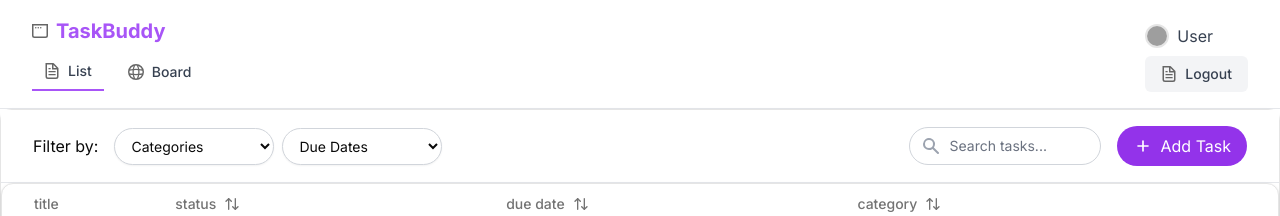
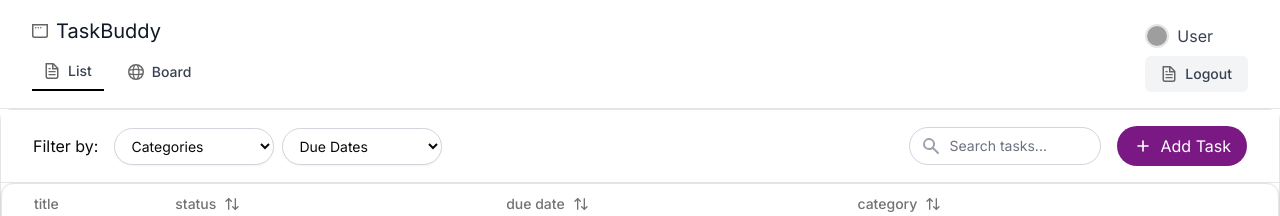
Before and after one commit to jugunu-21/Task_Buddy, a Next.js app: page / in a window 1280 px wide. Shown: the top 216 px of the page. Built offline with nearby package versions, Linux system fonts and the light colour scheme; no server answers; grey boxes are pictures that could not be loaded.

Commit message:
make the buttons aligned

```diff
--- a/app/layout.tsx
+++ b/app/layout.tsx
@@ -1,6 +1,7 @@
 import type { Metadata } from "next";
 import { Inter } from 'next/font/google';
 import './globals.css';
+import { Toaster } from "react-hot-toast";
 const inter = Inter({ subsets: ['latin'] });
 export const metadata: Metadata = {
   title: "TaskBuddy",
@@ -15,6 +16,7 @@ export default function RootLayout({
     <html lang="en">
       <body className={inter.className}>
       {children}
+      <Toaster />
       </body>
     </html>
   );
--- a/app/signin/page.tsx
+++ b/app/signin/page.tsx
@@ -48,7 +48,7 @@ export default function SignIn() {
             <button
               onClick={handleGoogleSignIn}
               disabled={isLoading}
-              className=" bg-black flex items-center justify-center gap-3 w-full  text-white px-6 py-6 rounded-3xl hover:bg-gray-100 transition-colors disabled:opacity-50 disabled:cursor-not-allowed border border-gray-200"
+              className=" bg-black flex items-center justify-center gap-3 w-full  text-white px-6 py-6 rounded-3xl  border border-gray-200"
               aria-label="Sign in with Google"
             >
               <Image
--- a/components/FiltersAndSearch.tsx
+++ b/components/FiltersAndSearch.tsx
@@ -76,7 +76,7 @@ export default function FiltersAndSearch({
             onClick={ONCLICKBUTTON}
             type="button"
             suppressHydrationWarning
-            className="ml-auto order-1 sm:order-3 px-4 py-2 bg-purple-600 text-white rounded-3xl hover:bg-purple-700 focus:outline-none focus:ring-2 focus:ring-purple-500 focus:ring-opacity-50 transition-colors duration-200 flex items-center gap-2"
+            className="ml-auto order-1 sm:order-3 px-4 py-2 bg-[#7B1984] text-white rounded-3xl hover:bg-[#792880] focus:outline-none focus:ring-2 focus:ring-purple-500 focus:ring-opacity-50 transition-colors duration-200 flex items-center gap-2"
           >
             <svg
               className="w-5 h-5"
--- a/components/Header.tsx
+++ b/components/Header.tsx
@@ -54,19 +54,19 @@ const dispatch=useDispatch()
               height={16}
               priority={true}
             />
-            <span className="text-purple-500 text-xl font-bold">TaskBuddy</span>
+            <span className=" text-xl text-gray-900 ">TaskBuddy</span>
           </div>
           <div className="hidden sm:flex items-center space-x-3 mt-2">
             <button
               onClick={() => setViewMode('list')}
-              className={`px-3 py-2 text-sm font-medium text-gray-700 ${viewMode === 'list' ? 'border-b-2 border-purple-500' : ''} hover:border-b-2 hover:border-purple-500 focus:outline-none focus:bg-gray-100 focus:border-b-2 focus:border-purple-500 flex items-center gap-2`}
+              className={`px-3 py-2 text-sm font-medium  text-gray-700 ${viewMode === 'list' ? 'border-b-2 border-black' : ''} hover:border-b-2  focus:outline-none focus:bg-gray-100 focus:border-b-2  flex items-center gap-2`}
             >
               <Image src="/file.svg" alt="List Icon" width={16} height={16} priority={true} />
               List
             </button>
             <button
               onClick={() => setViewMode('board')}
-              className={`px-3 py-2 text-sm font-medium text-gray-700 ${viewMode === 'board' ? 'border-b-2 border-purple-500' : ''} hover:border-b-2 hover:border-purple-500 focus:outline-none focus:bg-gray-100  focus:border-b-2 focus:border-purple-500 flex items-center gap-2`}
+              className={`px-3 py-2 text-sm font-medium text-gray-700 ${viewMode === 'board' ? 'border-b-2 border-black' : ''} hover:border-b-2  focus:outline-none focus:bg-gray-100  focus:border-b-2  flex items-center gap-2`}
             >
               <Image src="/globe.svg" alt="Board Icon" width={16} height={16} priority={true} />
               Board
--- a/components/todos/add-todos-form.tsx
+++ b/components/todos/add-todos-form.tsx
@@ -166,7 +166,7 @@ export function CardWithForm({ sheetOpen, setSheetOpen, dispatch }: { dispatch:
             </CardContent>
             <CardFooter className="flex justify-between">
                 <AlertDialogCancel>Cancel</AlertDialogCancel>
-                <Button onClick={handleSubmit}>Create task</Button>
+                <Button onClick={handleSubmit} className="bg-[#7B1984] hover:bg-[#77397d]">Create task</Button>
             </CardFooter>
         </Card>
         </form>
--- a/components/todos/todoslist-table.tsx
+++ b/components/todos/todoslist-table.tsx
@@ -315,7 +315,7 @@ onClick={() => dispatch(deleteTaskAsync (payment.id))}
                                                 <Button
                                                     variant="ghost"
                                                     onClick={() => setShowaddTaskAsyncForm(true)}
-                                                    className="text-xs"
+                                                    className="text-xs  "
                                                     suppressHydrationWarning
                                                 >
                                                     Add Task
@@ -334,7 +334,7 @@ onClick={() => dispatch(deleteTaskAsync (payment.id))}
                                                             onChange={(e) => setNewTaskTitle(e.target.value)}
                                                         />
                                                             <div className='flex-row mt-2'>
-                                                            <Button variant="default" size="sm" onClick={handleaddTaskAsync} className='bg-purple-600 text-white rounded-3xl  hover:bg-purple-700 focus:outline-none focus:ring-2 focus:ring-purple-500 focus:ring-opacity-50 transition-colors duration-200'>ADD <BsArrowReturnLeft /></Button>
+                                                            <Button variant="default" size="sm" onClick={handleaddTaskAsync} className='bg-[#7B1984] text-white rounded-3xl  hover:bg-[#762b7d] focus:outline-none focus:ring-2  focus:ring-opacity-50 transition-colors duration-200'>ADD <BsArrowReturnLeft /></Button>
 
 
                                                             <Button variant="ghost" size="sm" onClick={() => {
--- a/components/todos/update-todos.tsx
+++ b/components/todos/update-todos.tsx
@@ -120,7 +120,7 @@ export function Updatecard({ todos, setSheetOpen }: { todos: ITask, setSheetOpen
             </CardContent>
             <CardFooter className="flex justify-end gap-1">
                 <AlertDialogCancel>Cancel</AlertDialogCancel>
-                <Button onClick={handleSubmituUpdate}>Update task</Button>
+                <Button onClick={handleSubmituUpdate} className="bg-[#7B1984] hover:bg-[#79367f]">Update task</Button>
             </CardFooter>
 
         </Card> </form>
```
